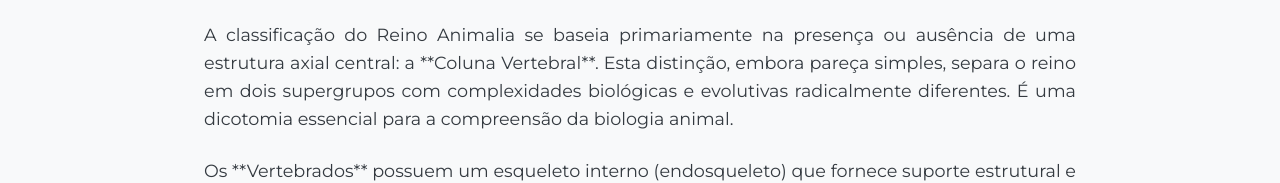
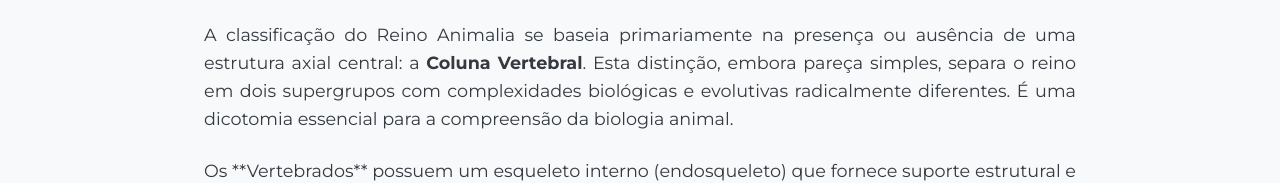
Before and after one commit to christian2025113-CEAP/vertebrados_e_invertebrados, a plain HTML site: page index.html in a window 1280 px wide. Shown: the part 829-1012 px from the top of the page. Drawn offline with nearby package versions, Linux system fonts and the light colour scheme.

Commit message:
Update index.html

```diff
--- a/index.html
+++ b/index.html
@@ -217,7 +217,7 @@
         <h3>A Divisão Fundamental do Reino Animal</h3>
 
         <div class="explanation">
-            <p>A classificação do Reino Animalia se baseia primariamente na presença ou ausência de uma estrutura axial central: a **Coluna Vertebral**. Esta distinção, embora pareça simples, separa o reino em dois supergrupos com complexidades biológicas e evolutivas radicalmente diferentes. É uma dicotomia essencial para a compreensão da biologia animal.</p>
+            <p>A classificação do Reino Animalia se baseia primariamente na presença ou ausência de uma estrutura axial central: a <b>Coluna Vertebral</b>. Esta distinção, embora pareça simples, separa o reino em dois supergrupos com complexidades biológicas e evolutivas radicalmente diferentes. É uma dicotomia essencial para a compreensão da biologia animal.</p>
 
             <p>Os **Vertebrados** possuem um esqueleto interno (endosqueleto) que fornece suporte estrutural e proteção ao sistema nervoso central. Já os **Invertebrados**, que compõem a vasta maioria da vida animal, dependem de outros mecanismos de suporte, como exoesqueletos ou sustentação hidrostática, demonstrando uma diversidade morfológica e adaptativa muito maior.</p>
         </div>
```
